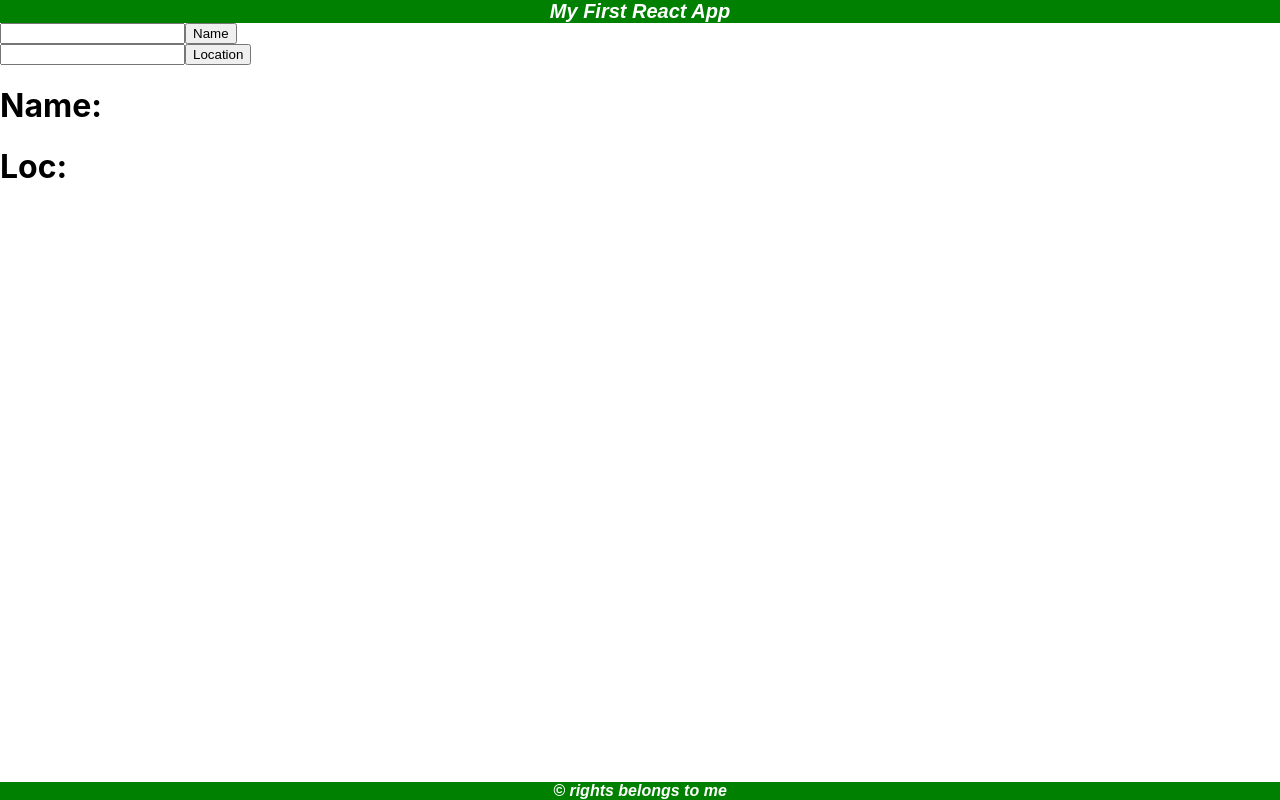
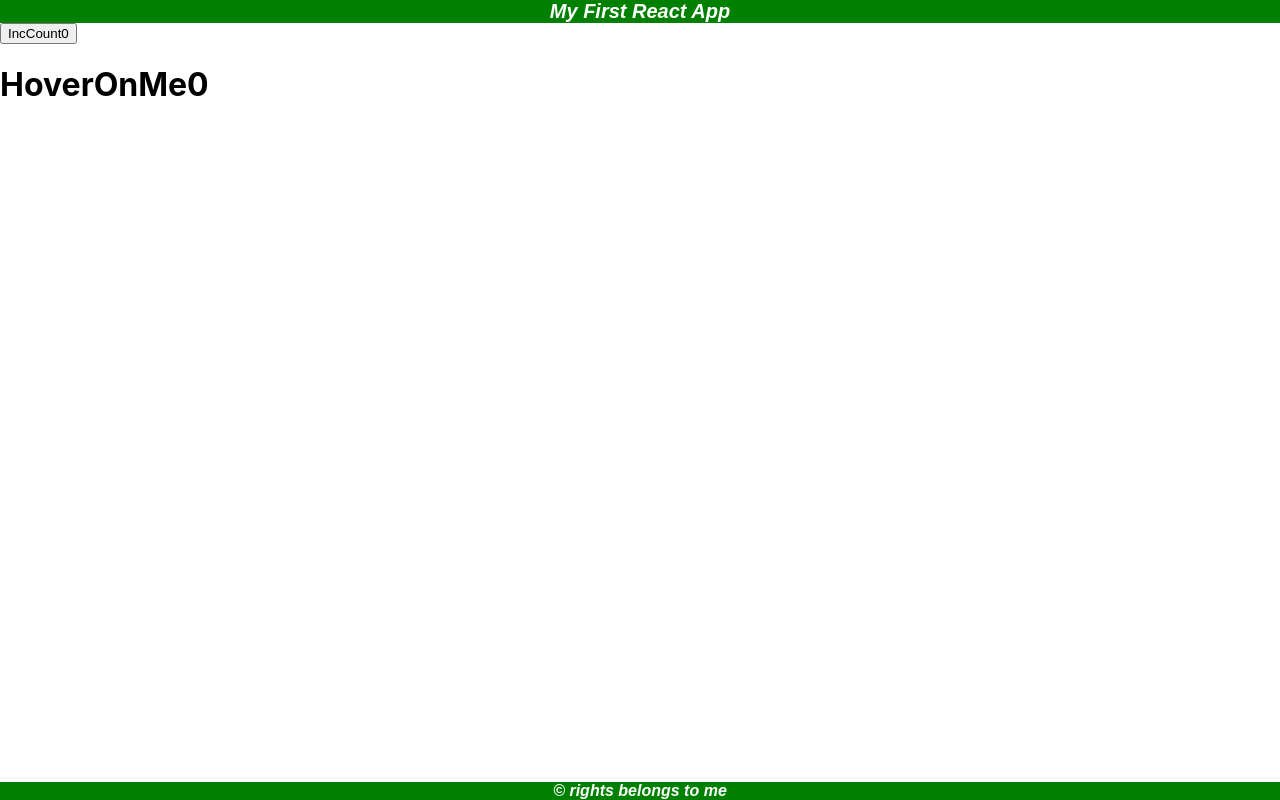
Before and after one commit to ArpithaPuttegowda/PrivateClass, a React (Create React App) app in the folder myapp/: page / in a window 1280 px wide. Built offline with nearby package versions, Linux system fonts and the light colour scheme.

Commit message:
custom hook

```diff
--- a/myapp/src/App.js
+++ b/myapp/src/App.js
@@ -1,6 +1,7 @@
 import {Component, useState} from "react";
 import "./App.css";
 import {ControlledComponentsFunctional} from "./Components/ControlledComponentsFunctional";
+import {ButtonHover} from "./Components/customHooks/ButtonHover";
 import {Sample} from "./Components/ExampleWithoutRedux/Sample";
 import {SampleRedux} from "./Components/ExampleWithRedux/SampleRedux";
 import Footer from "./Components/Footer";
@@ -45,7 +46,8 @@ class App extends Component {
         {/* <UseMemoHook /> */}
         {/* <UseCallbackHook /> */}
         {/* <Sample /> */}
-        <SampleRedux />
+        {/* <SampleRedux /> */}
+        <ButtonHover />
         <Footer />
       </>
     );
--- /dev/null
+++ b/myapp/src/Components/customHooks/ButtonComp.js
@@ -0,0 +1,11 @@
+import React from "react";
+import useInc from "./incCount";
+
+export const ButtonComp = () => {
+  const [count, handleMethod] = useInc(0);
+  return (
+    <div>
+      <button onClick={() => handleMethod()}>IncCount{count}</button>
+    </div>
+  );
+};
--- /dev/null
+++ b/myapp/src/Components/customHooks/ButtonHover.js
@@ -0,0 +1,12 @@
+import React from "react";
+import {ButtonComp} from "./ButtonComp";
+import {HoverComp} from "./HoverComp";
+
+export const ButtonHover = () => {
+  return (
+    <div>
+      <ButtonComp />
+      <HoverComp />
+    </div>
+  );
+};
--- /dev/null
+++ b/myapp/src/Components/customHooks/HoverComp.js
@@ -0,0 +1,11 @@
+import React from "react";
+import useInc from "./incCount";
+
+export const HoverComp = () => {
+  const [a, b] = useInc(0);
+  return (
+    <div>
+      <h1 onMouseOver={() => b()}>HoverOnMe{a}</h1>
+    </div>
+  );
+};
--- /dev/null
+++ b/myapp/src/Components/customHooks/incCount.js
@@ -0,0 +1,11 @@
+import {useState} from "react";
+
+const useInc = (initialValue) => {
+  const [count, setCount] = useState(initialValue);
+  const handleEvent = () => {
+    setCount(count + 1);
+  };
+  return [count, handleEvent];
+};
+
+export default useInc;
```
